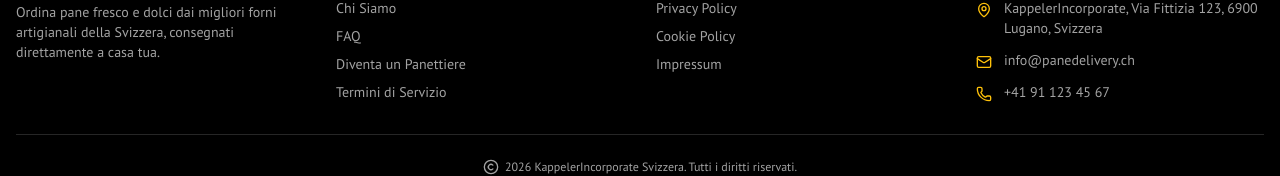
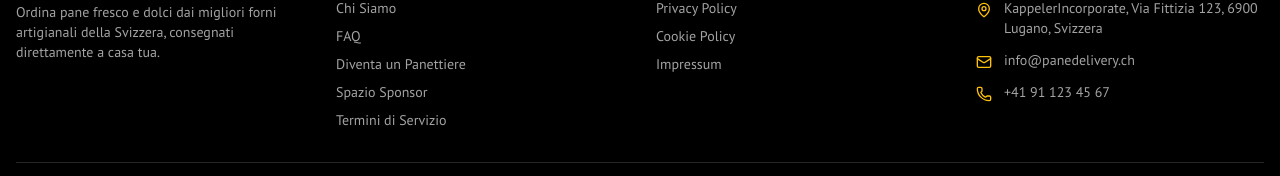
Before and after one commit to thesuissegoldprospector-gif/paneticino, a Next.js app: page / in a window 1280 px wide. Shown: the part 1781-1957 px from the top of the page. Built offline with nearby package versions, Linux system fonts and the light colour scheme; no server answers; the database is empty.

Commit message:
Footer in link utili
Aggiungi “Spazio Sponsor” come link , stesso stile

```diff
--- a/src/components/layout/Footer.tsx
+++ b/src/components/layout/Footer.tsx
@@ -21,6 +21,7 @@ export function Footer() {
               <li><Link href="#" className="hover:text-white hover:underline">Chi Siamo</Link></li>
               <li><Link href="#" className="hover:text-white hover:underline">FAQ</Link></li>
               <li><Link href="/baker-application" className="hover:text-white hover:underline">Diventa un Panettiere</Link></li>
+              <li><Link href="#" className="hover:text-white hover:underline">Spazio Sponsor</Link></li>
               <li><Link href="#" className="hover:text-white hover:underline">Termini di Servizio</Link></li>
             </ul>
           </div>
```
